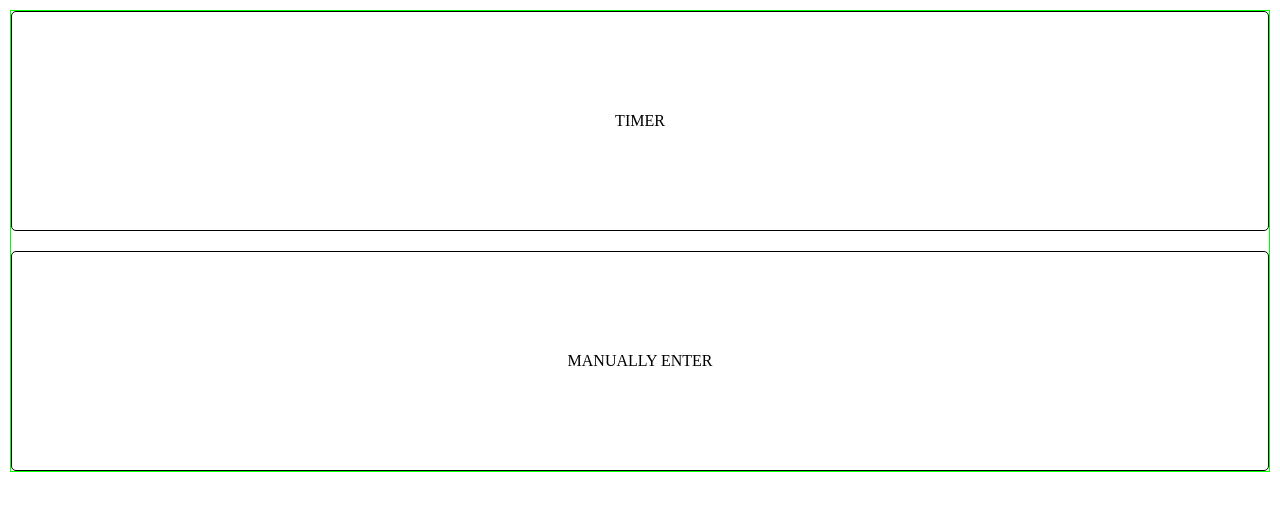
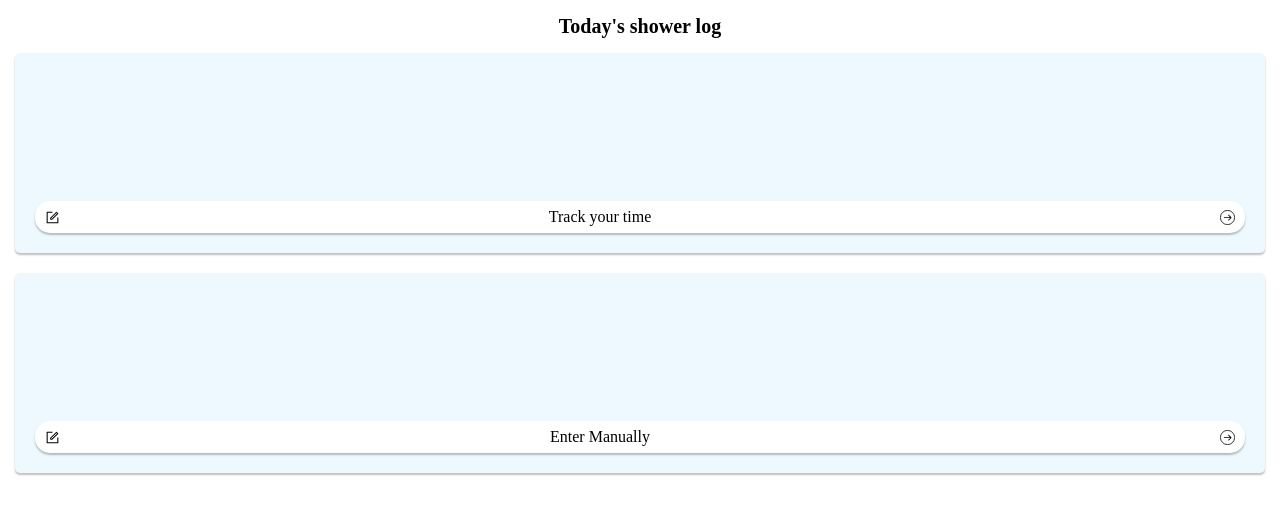
Before and after one commit to Jahad-Mohamed/industry-project-hackathon, a React (Create React App) app: page /options in a window 1280 px wide. Shown: the top 514 px of the page. Built offline with nearby package versions, Linux system fonts and the light colour scheme.

Commit message:
update styling/content for home/options

```diff
--- a/src/components/CheckActiviy/CheckActiviy.jsx
+++ b/src/components/CheckActiviy/CheckActiviy.jsx
@@ -1,17 +1,28 @@
 import React from "react";
 import { Link } from "react-router-dom";
 import "./check-activiy.scss";
+import edit from "../../assets/icons/edit-icon.svg";
+import arrow from "../../assets/icons/arrow.svg";
 
 const CheckActiviy = () => {
   return (
     <section className="options">
       <article className="options__container">
-        <Link to="/options/timer" className="options__timer">
-          TIMER
-        </Link>
-        <Link to="/options/manual" className="options__manual">
-          MANUALLY ENTER
-        </Link>
+        <h3 className="options__header">Today's shower log</h3>
+        <div className="options__timer">
+          <Link to="/options/timer" className="options__button">
+            <img className="options__icon" src={edit} alt="" />
+            <p className="options__text">Track your time</p>
+            <img className="options__icon" src={arrow} alt="" />
+          </Link>
+        </div>
+        <div className="options__manual">
+          <Link to="/options/manual" className="options__button">
+            <img className="options__icon" src={edit} alt="" />
+            <p className="options__text">Enter Manually</p>
+            <img className="options__icon" src={arrow} alt="" />
+          </Link>
+        </div>
       </article>
     </section>
   );
--- a/src/components/CheckActiviy/check-activiy.scss
+++ b/src/components/CheckActiviy/check-activiy.scss
@@ -1,22 +1,58 @@
 .options {
-  padding: 10px;
+  padding: 15px;
+  width: 100%;
 
   &__container {
-    border: 1px solid lime;
+    display: flex;
+    width: 100%;
+    flex-direction: column;
+    align-items: center;
+    justify-content: center;
+  }
+
+  &__header {
+    font-weight: 700;
+    font-size: 20px;
+    margin-bottom: 15px;
   }
 
   &__timer {
-    border: 1px solid black;
+    // border: 1px solid black;
+    width: 100%;
+    box-shadow: 0 2px 2px rgba(0, 0, 0, 0.25);
     border-radius: 5px;
     display: flex;
-    justify-content: center;
-    align-items: center;
-    height: 220px;
+    // justify-content: center;
+    align-items: flex-end;
+    height: 200px;
     color: black;
+    background-color: #eef9ff;
   }
 
   &__manual {
     @extend .options__timer;
     margin-top: 20px;
   }
+
+  &__button {
+    background-color: white;
+    box-shadow: 0 2px 2px rgba(0, 0, 0, 0.25);
+    border-radius: 15px;
+    display: flex;
+    width: 100%;
+    margin: 20px 20px;
+    padding: 7px 10px;
+    justify-content: space-between;
+    align-items: center;
+  }
+
+  &__text {
+    margin-left: -80px;
+    color: black;
+  }
+
+  &__icon {
+    height: 15px;
+    width: 15px;
+  }
 }
--- a/src/components/HomePage/Home.jsx
+++ b/src/components/HomePage/Home.jsx
@@ -6,6 +6,7 @@ const Home = () => {
   return (
     <section className="home">
       <article className="home__container">
+        <h3 className="home__header">March</h3>
         <div className="home__money">Money</div>
         <div className="home__water">Water</div>
         <div className="home__water">Time</div>
--- a/src/components/HomePage/home.scss
+++ b/src/components/HomePage/home.scss
@@ -1,13 +1,22 @@
 .home {
+  width: 100%;
   padding: 10px;
 
   &__container {
     // border: 1px solid hotpink;
     display: flex;
     flex-direction: column;
+    justify-content: center;
+    align-items: center;
+    width: 100%;
+  }
+
+  &__header {
+    margin-bottom: 15px;
   }
 
   &__money {
+    width: 100%;
     border: 1px solid black;
     height: 110px;
     margin-bottom: 10px;
@@ -24,6 +33,7 @@
   }
 
   &__options {
+    width: 100%;
     display: flex;
     align-items: center;
     justify-content: center;
```
Also changed, not shown: src/assets/icons/arrow.svg (added), src/assets/icons/edit-icon.svg (added).
